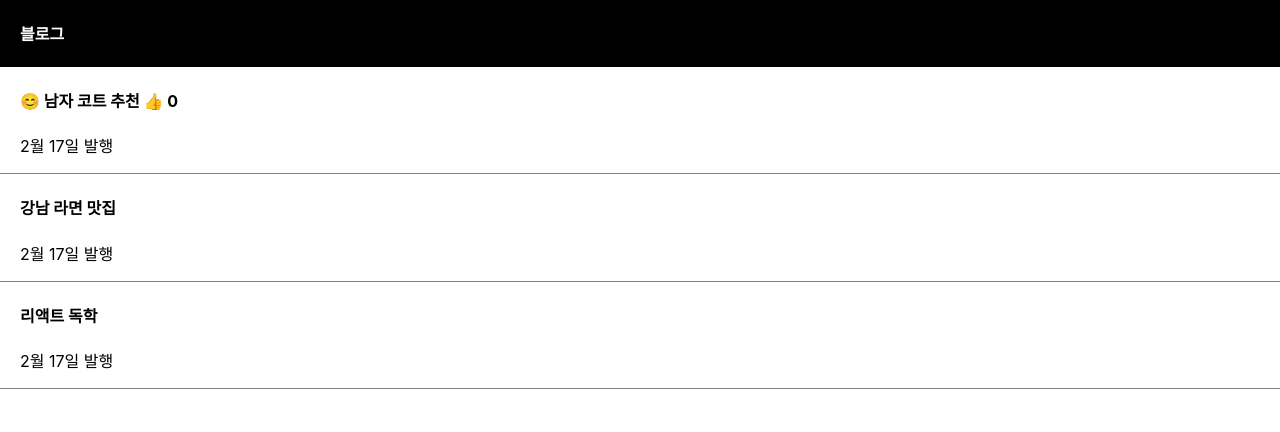
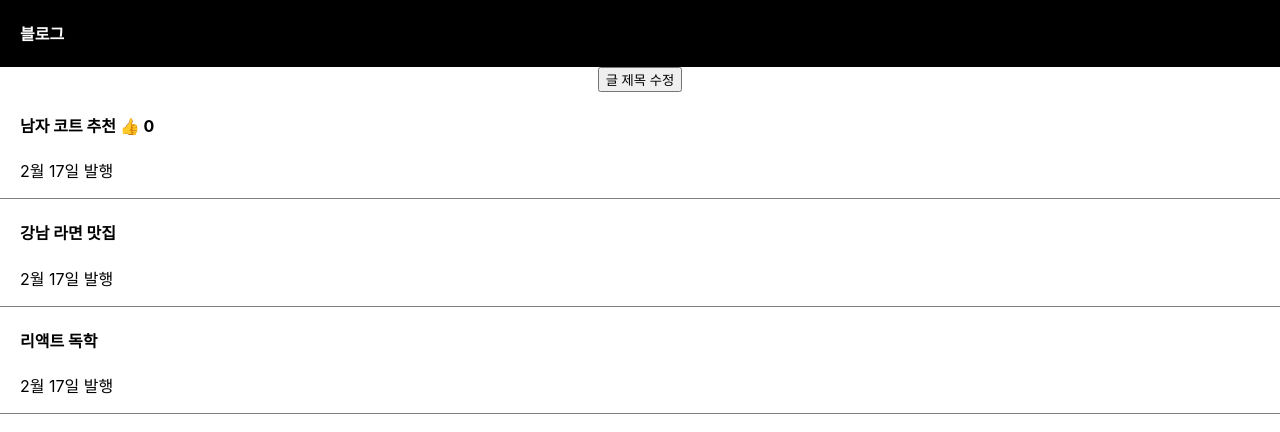
Before and after one commit to kimhsr/react-sample-blog, a React (Create React App) app: page / in a window 1280 px wide. Shown: the top 432 px of the page. Built offline with nearby package versions, Linux system fonts and the light colour scheme.

Commit message:
array, object state 변경하는 법

```diff
--- a/src/App.js
+++ b/src/App.js
@@ -16,10 +16,15 @@ function App() {
       <div className="black-nav">
         <h4>블로그</h4>
       </div>
+
+      <button onClick={ ()=>{
+        let titleCopy = [...title];
+        titleCopy[0] = '여자 코트 추천';
+        titleChange(titleCopy);
+        } }>글 제목 수정</button>
+
       <div className='list'>
-        <h4><span onClick={ () => {
-          titleChange(['여자 코트 추천', '강남 라면 맛집', '리액트 독학'])
-          } }>😊</span> { title[0] } <span onClick={ ()=>{likeChange(like + 1) } }>👍</span> { like } </h4>
+        <h4> { title[0] } <span onClick={ ()=>{likeChange(like + 1) } }>👍</span> { like } </h4>
         <p>2월 17일 발행</p>
       </div>
 
```
